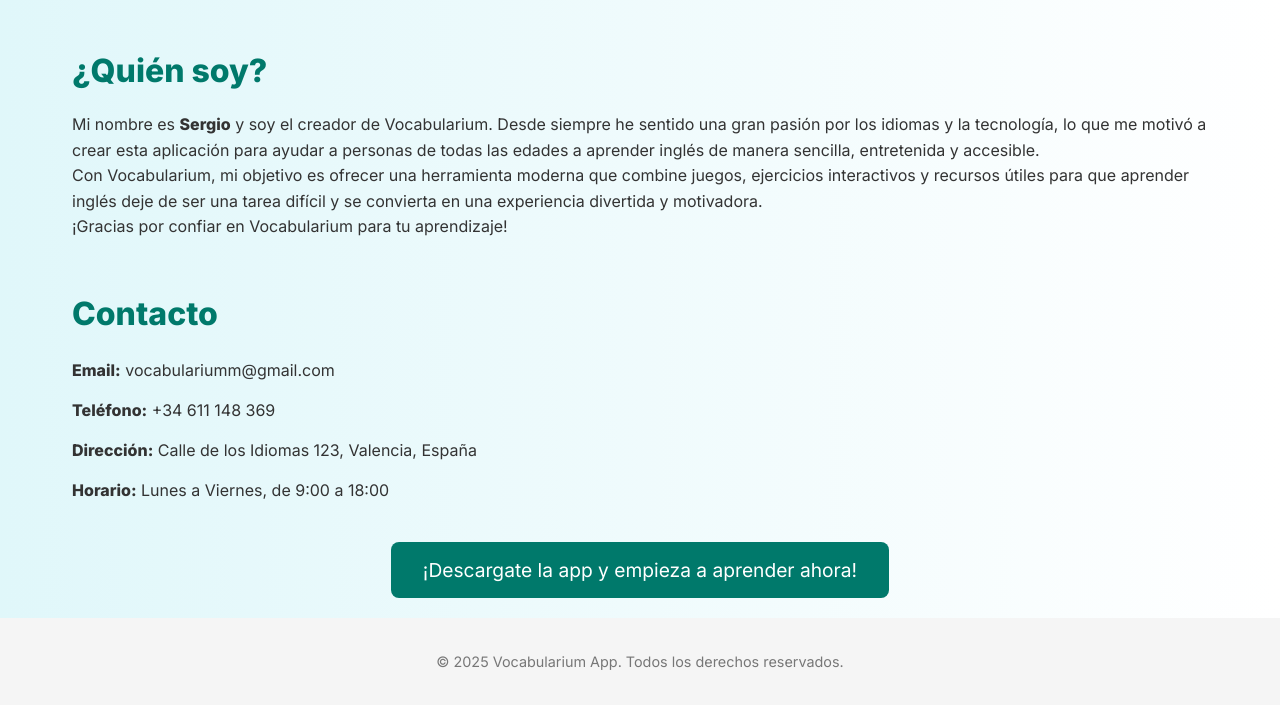
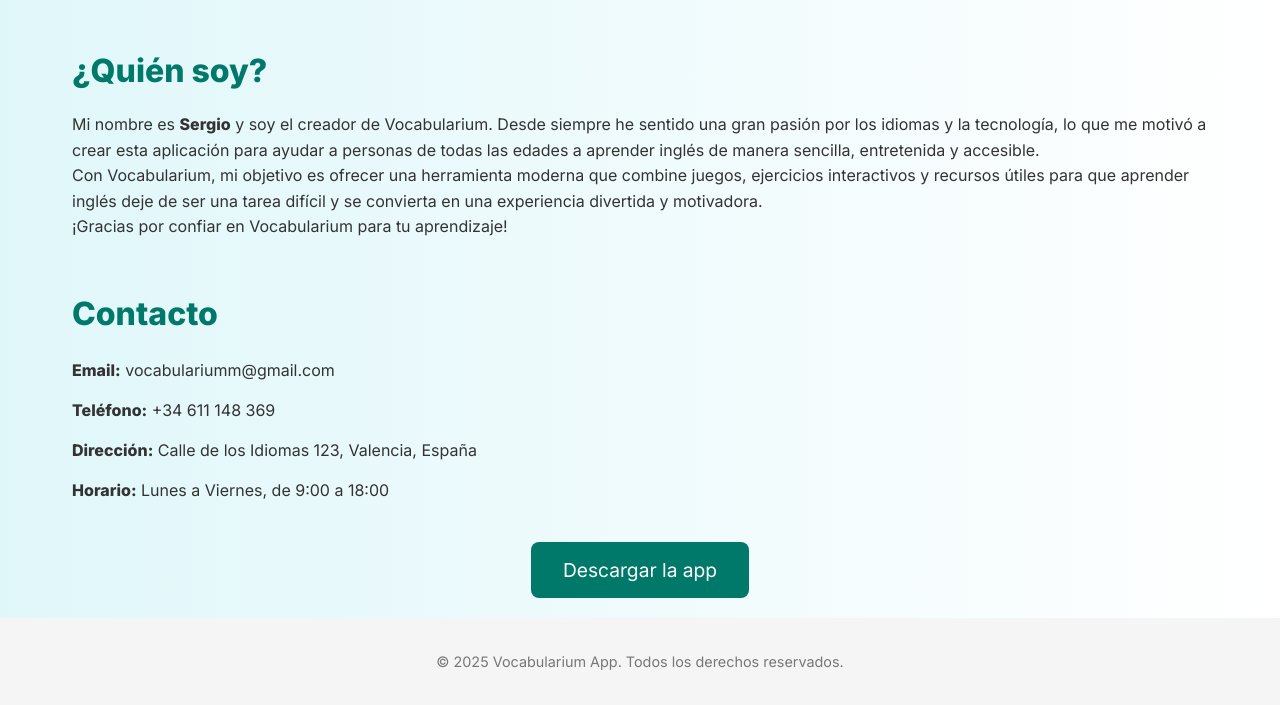
Before and after one commit to sergiossmm/vocabularium, a plain HTML site: page index.html in a window 1280 px wide. Shown: the part 689-1394 px from the top of the page. Drawn offline with Linux system fonts and the light colour scheme.

Commit message:
Update index.html

```diff
--- a/index.html
+++ b/index.html
@@ -166,7 +166,7 @@
     </section>
 
     <div class="cta">
-      <a href="#">¡Descargate la app y empieza a aprender ahora!</a>
+      <a href="#">Descargar la app</a>
     </div>
   </div>
 
```
